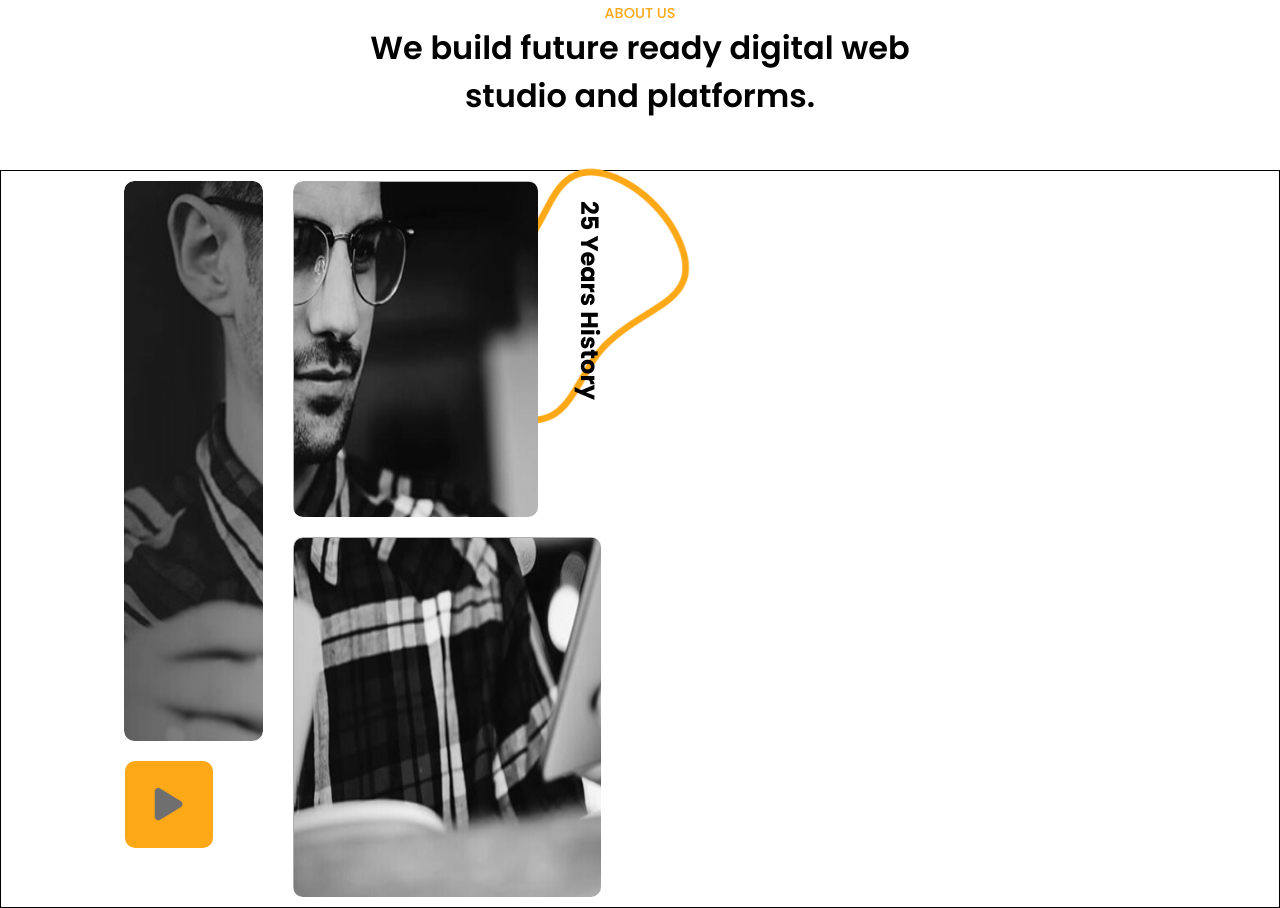
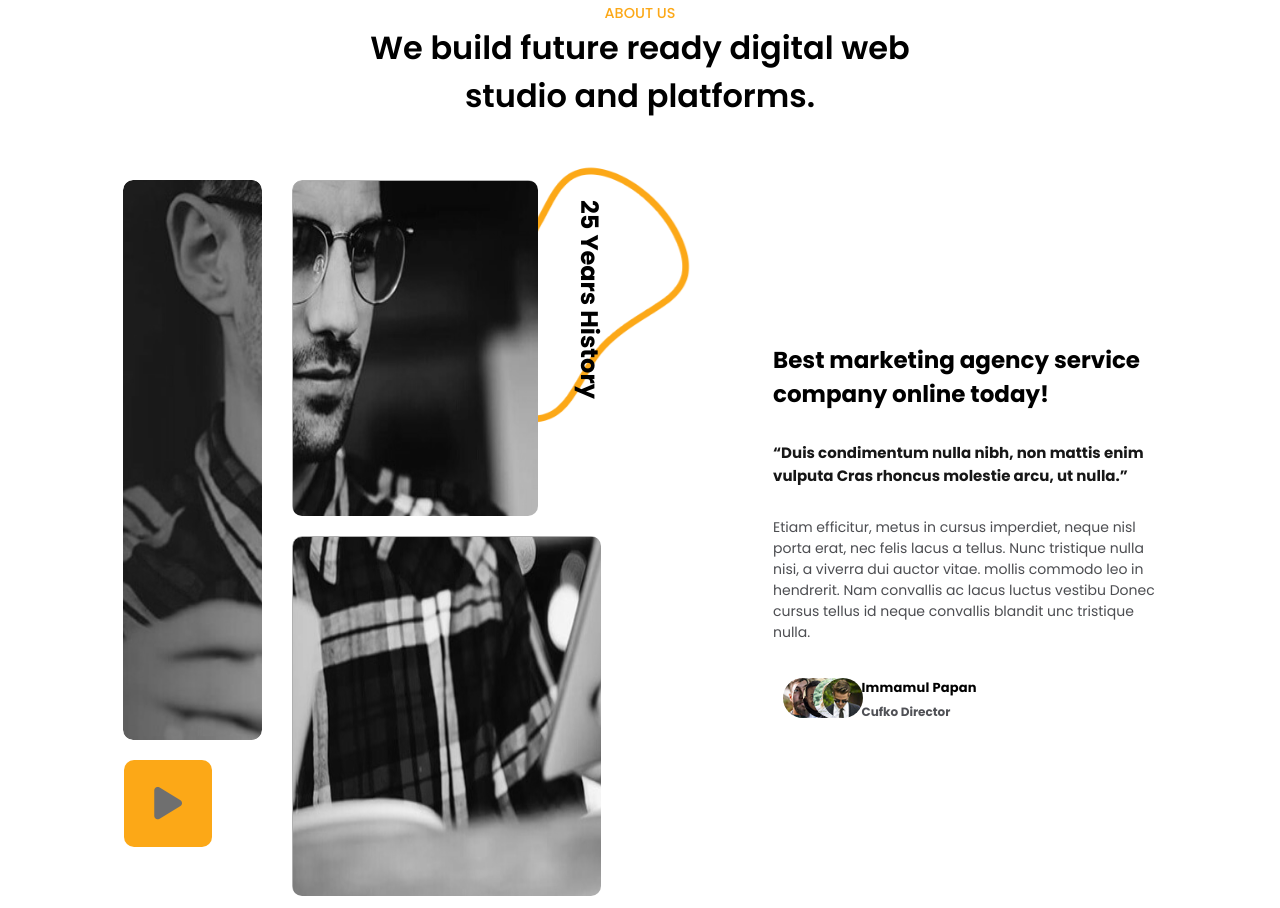
Before and after one commit to muazashraf1/fleming-themme, a plain HTML site: page index.html in a window 1280 px wide. Shown: the part 2563-3471 px from the top of the page. Drawn offline with nearby package versions, Linux system fonts and the light colour scheme.

Commit message:
Changing-about-section

```diff
--- a/index.html
+++ b/index.html
@@ -210,6 +210,34 @@
                 </div>
             </div>
 
+            <div class="about-content-side">
+                <div class="about-content">
+                    <h2>Best marketing agency service
+                        company online today!</h2>
+
+                    <h5>“Duis condimentum nulla nibh, non mattis enim vulputa Cras rhoncus molestie arcu, ut nulla.”
+                    </h5>
+                    <p>Etiam efficitur, metus in cursus imperdiet, neque nisl porta erat, nec felis lacus a tellus. Nunc
+                        tristique nulla nisi, a viverra dui auctor vitae. mollis commodo leo in hendrerit. Nam convallis
+                        ac lacus luctus vestibu Donec cursus tellus id neque convallis blandit unc tristique nulla.</p>
+
+                    <div class="about-style-pic">
+                        <div>
+                            <img src="./Fleming-Images/about-style1-user-1.jpg" alt="">
+                            <img src="./Fleming-Images/about-style1-user-2 - Copy.jpg" alt="">
+                            <img src="./Fleming-Images/about-style1-user-3.jpg" alt="">
+                            <img src="./Fleming-Images/about-style1-user-4.jpg" alt="">
+                            <img src="./Fleming-Images/about-style1-user-5.jpg" alt="">
+                        </div>
+
+                        <div class="about-style-pic-content">
+                            <h4>Immamul Papan</h4>
+                            <h5>Cufko Director</h5>
+                        </div>
+                    </div>
+                </div>
+            </div>
+
         </div>
 
     </section>
--- a/style.css
+++ b/style.css
@@ -547,7 +547,7 @@
 }
 
 .about-main {
-  border: 1px solid #000;
+  /* border: 1px solid #000; */
   /* width: 98.5%; */
   display: flex;
   padding: 10px;
@@ -608,8 +608,9 @@
 
 .left-pic:hover::after {
   transition: 2s;
-  transform: scale(2.5);
+  transform: scale(3);
   left: -100%;
+  top: -150px;
 }
 
 .left-card button {
@@ -669,7 +670,7 @@
   content: "";
   position: absolute;
   height: 60%;
-  width: 50%;
+  width: 60%;
   left: 40;
   top: 10%;
   border-radius: 50%;
@@ -678,10 +679,10 @@
 }
 
 .right-pic-top:hover .right-pic-1::after {
-  transform: scale(2.5);
+  transform: scale(3.4);
   transition: 2s;
   left: -100%;
-  top: -30%;
+  top: -90%;
   /* transform: translate(-100px); */
 }
 
@@ -713,7 +714,7 @@
   content: '';
   position: absolute;
   height: 70%;
-  width: 50%;
+  width: 60%;
   border-radius: 50%;
   left: 20%;
   top: 5%;
@@ -760,3 +761,110 @@
   font-size: 24px;
   top: 20;
 }
+
+.about-content-side {
+  /* border: 3px solid green; */
+  width: 50%;
+  display: flex;
+  justify-content: end;
+  align-items: center;
+}
+
+.about-content {
+  width: 90%;
+  height: 80%;
+  box-sizing: border-box;
+  padding-left: 70px;
+  /* border: 1px solid black; */
+  display: flex;
+  flex-direction: column;
+  box-sizing: border-box;
+  align-items: start;
+  justify-content: center;
+  gap: 30px;
+}
+
+.about-content h2 {
+  font-family: "Poppins", sans-serif;
+  /* padding: 20px; */
+  width: 82%;
+  /* padding-left: 10px; */
+  font-size: 23px;
+  /* border: 1px solid red; */
+}
+
+.about-content h5 {
+  width: 85%;
+  font-size: 15px;
+  color: rgb(23, 23, 23);
+  font-weight: 700;
+  /* padding: 20px; */
+  font-family: "Poppins", sans-serif;
+  /* border: 1px solid red; */
+}
+
+.about-content p {
+  font-family: "Poppins", sans-serif;
+  font-size: 14px;
+  color: #1f2026cc;
+  width: 80%;
+  /* padding: 20px; */
+  /* border: 1px solid red; */
+}
+
+.about-style-pic {
+  /* border: 1px solid red; */
+  width: 40%;
+  padding: 5px;
+  position: relative;
+  height: 50px;
+  display: flex;
+  justify-content: flex-end;
+}
+
+.about-style-pic img {
+  height: 40px;
+  width: 40px;
+  border-radius: 100px;
+  position: absolute;
+}
+
+.about-style-pic img:nth-child(1) {
+  position: absolute;
+  left: 10;
+}
+.about-style-pic img:nth-child(2) {
+  position: absolute;
+  left: 20;
+}
+.about-style-pic img:nth-child(3) {
+  position: absolute;
+  left: 30;
+}
+.about-style-pic img:nth-child(4) {
+  position: absolute;
+  left: 40;
+}
+.about-style-pic img:nth-child(5) {
+  position: absolute;
+  left: 50;
+}
+
+.about-style-pic-content {
+  /* border: 1px solid red; */
+  font-family: "Poppins", sans-serif;
+  display: flex;
+  flex-direction: column;
+  gap: 5px;
+}
+
+.about-style-pic-content h4 {
+  font-size: 13px;
+  letter-spacing: 0.2;
+}
+
+.about-style-pic-content h5 {
+  font-size: 12px;
+  color: #1f2026c7;
+  width: 100%;
+}
```
